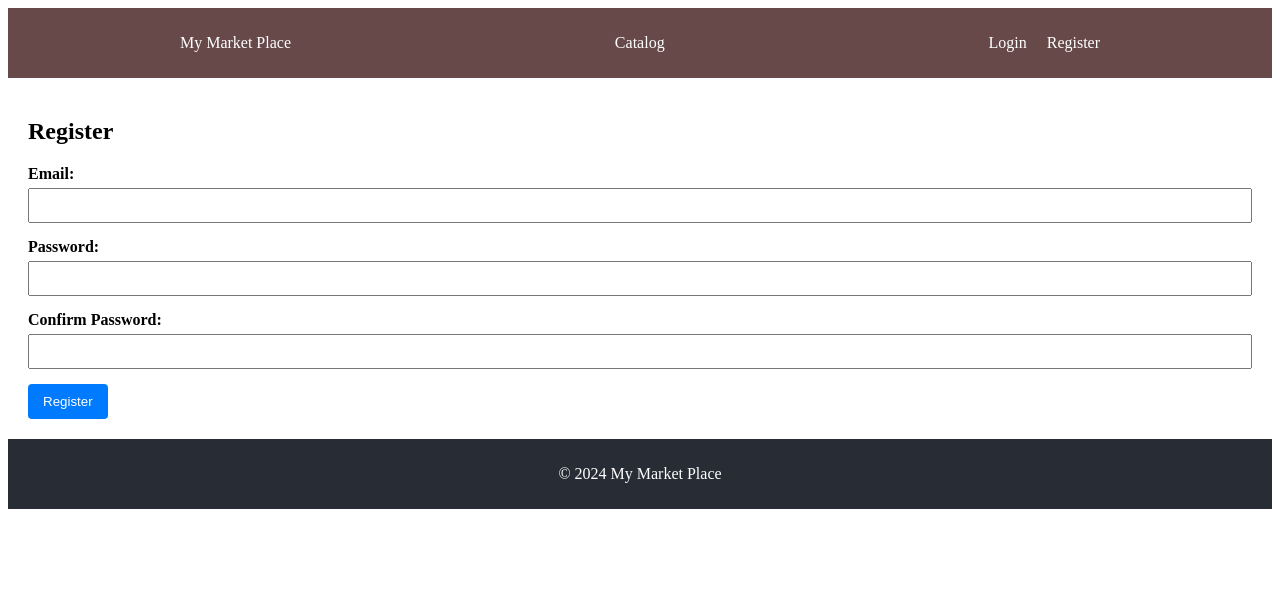
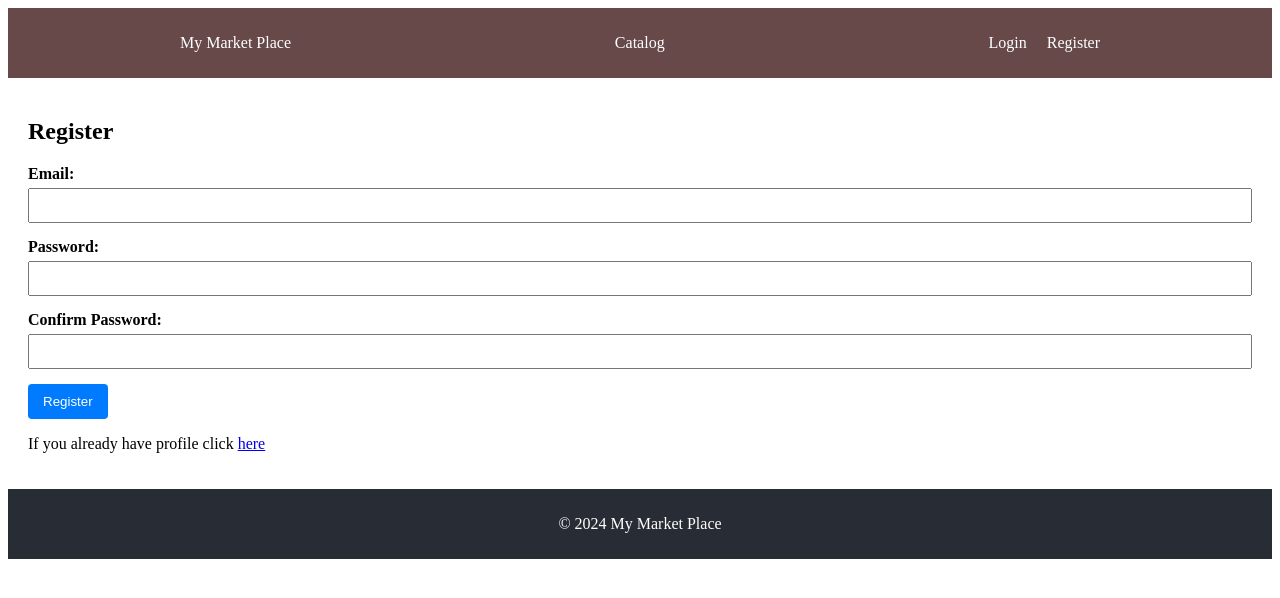
Before and after one commit to baito6u/my-market-place, a React (Vite) app in the folder client/: page /register in a window 1280 px wide. Shown: the top 598 px of the page. Built offline with nearby package versions, Linux system fonts and the light colour scheme.

Commit message:
change register form to controlled

```diff
--- a/client/src/components/register/RegisterPage.jsx
+++ b/client/src/components/register/RegisterPage.jsx
@@ -1,24 +1,44 @@
-import React from 'react';
-import styles from './RegisterPage.module.css';
+import { useContext } from "react";
+import styles from "./RegisterPage.module.css";
+import AuthContext from "../../contexts/authContext";
+import useForm from "../../hooks/useForm";
+
+const RegisterFormKeys = {
+  Email: "email",
+  Password: "password",
+  Repass: "repass"
+};
 
 function RegisterPage() {
+  const { registerSubmitHandler } = useContext(AuthContext);
+  const {values, onChange, onSubmit} = useForm(registerSubmitHandler, {
+    [RegisterFormKeys.Email]: "",
+    [RegisterFormKeys.Password]: "",
+    [RegisterFormKeys.Repass]: "",
+  });
+
   return (
     <div className={styles.register}>
       <h2>Register</h2>
-      <form>
+      <form id="register" onSubmit={onSubmit}>
         <div className={styles.formGroup}>
-          <label>Email:</label>
-          <input type="email" />
+          <label htmlFor="email">Email:</label>
+          <input type="email" id="email" name="email" onChange={onChange} value={values[RegisterFormKeys.Email]}/>
         </div>
         <div className={styles.formGroup}>
-          <label>Password:</label>
-          <input type="password" />
+          <label htmlFor="password">Password:</label>
+          <input type="password" id="password" name="password" onChange={onChange} value={values[RegisterFormKeys.Password]}/>
         </div>
         <div className={styles.formGroup}>
-          <label>Confirm Password:</label>
-          <input type="password" />
+          <label htmlFor="password">Confirm Password:</label>
+          <input type="password" id="repass" name="repass" onChange={onChange} value={values[RegisterFormKeys.Repass]}/>
         </div>
         <button type="submit">Register</button>
+        <p className="field">
+          <span>
+            If you already have profile click <a href="/login">here</a>
+          </span>
+        </p>
       </form>
     </div>
   );
```
